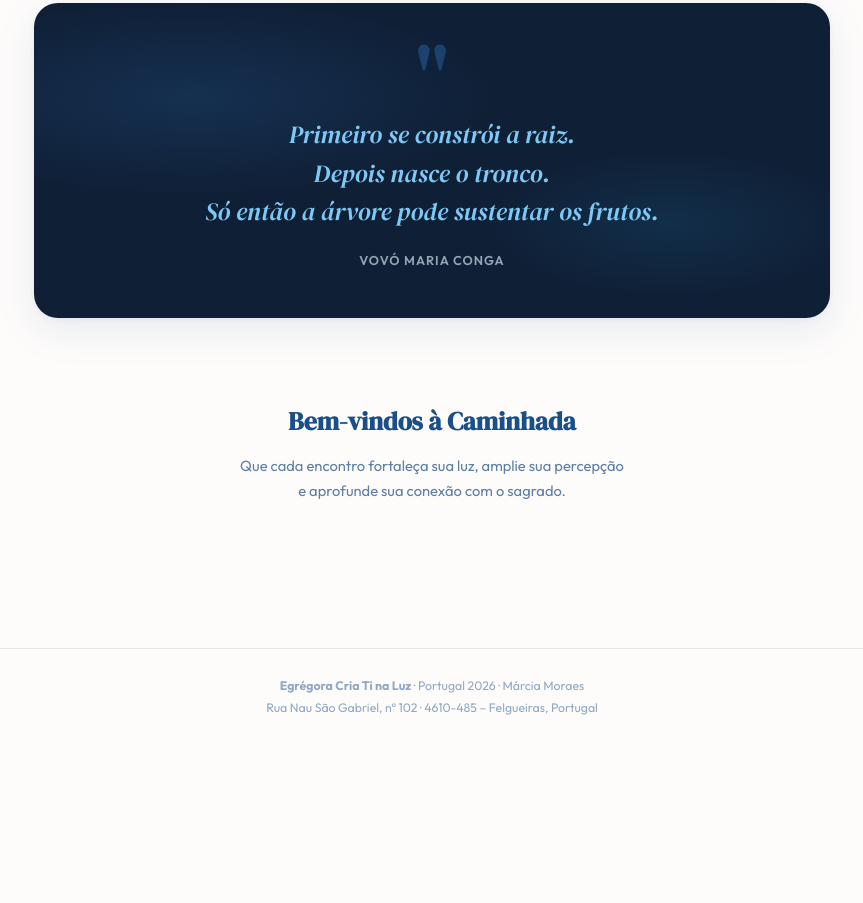
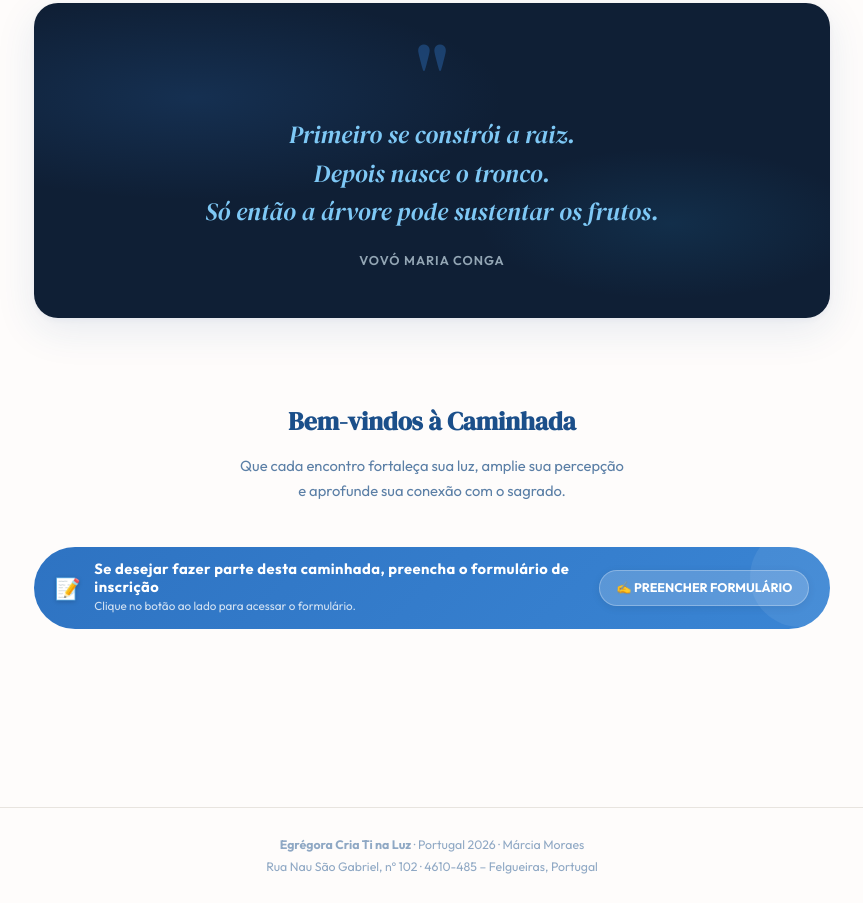
Before and after one commit to eddyB78/cronograma-egregora, a plain HTML site: page index.html in a window 1280 px wide. Shown: the part 5076-5979 px from the top of the page, without its empty margins (208-1071 px from the left). Before the commit the page ends 5821 px from the top, so only its background shows below. Drawn offline with nearby package versions, Linux system fonts and the light colour scheme.

Commit message:
Add files via upload

```diff
--- a/index.html
+++ b/index.html
@@ -749,6 +749,37 @@
   .card:nth-child(9)  { animation-delay: .45s }
   .card:nth-child(10) { animation-delay: .50s }
 
+
+  /* ── FORM BUTTON ─────────────────────────────────────────────── */
+  .badge-button {
+    display: inline-flex;
+    align-items: center;
+    justify-content: center;
+    gap: .4rem;
+    background: rgba(255,255,255,.18);
+    border: 1px solid rgba(255,255,255,.28);
+    color: #fff;
+    border-radius: var(--r-pill);
+    padding: .45rem 1rem;
+    font-family: var(--font-body);
+    font-size: .78rem;
+    font-weight: 700;
+    text-decoration: none;
+    white-space: nowrap;
+    flex-shrink: 0;
+    transition: background .2s, color .2s, transform .15s, box-shadow .2s;
+    box-shadow: 0 2px 8px rgba(0,0,0,.08);
+  }
+
+  .badge-button:hover {
+    background: #fff;
+    color: var(--navy);
+    transform: translateY(-1px);
+    box-shadow: 0 6px 16px rgba(0,0,0,.12);
+  }
+
+  .badge-button:active { transform: translateY(0) scale(.98); }
+
   /* ── RESPONSIVE ──────────────────────────────────────────────── */
   @media (max-width: 640px) {
     header { padding: 2.5rem 1.2rem 2rem; }
@@ -1281,6 +1312,20 @@
     <p>Que cada encontro fortaleça sua luz, amplie sua percepção<br>e aprofunde sua conexão com o sagrado.</p>
   </div>
 
+<!-- formulário -->
+  <section class="section">
+    <div class="month-badge" style="background:linear-gradient(135deg,#2e73c2,#3a85d4)">
+      <span class="badge-emoji">📝</span>
+      <div class="badge-text">
+        <div class="badge-title">Se desejar fazer parte desta caminhada, preencha o formulário de inscrição</div>
+        <div class="badge-sub">Clique no botão ao lado para acessar o formulário.</div>
+      </div>
+      <a class="badge-button" href="https://forms.gle/rXtGpULRhRLaFbGb8" target="_blank" rel="noopener noreferrer">✍️ PREENCHER FORMULÁRIO</a>
+    </div>
+
+    <div class="cards-stack"></div>
+  </section>
+
 </div><!-- /wrapper -->
 </main>
 
```
